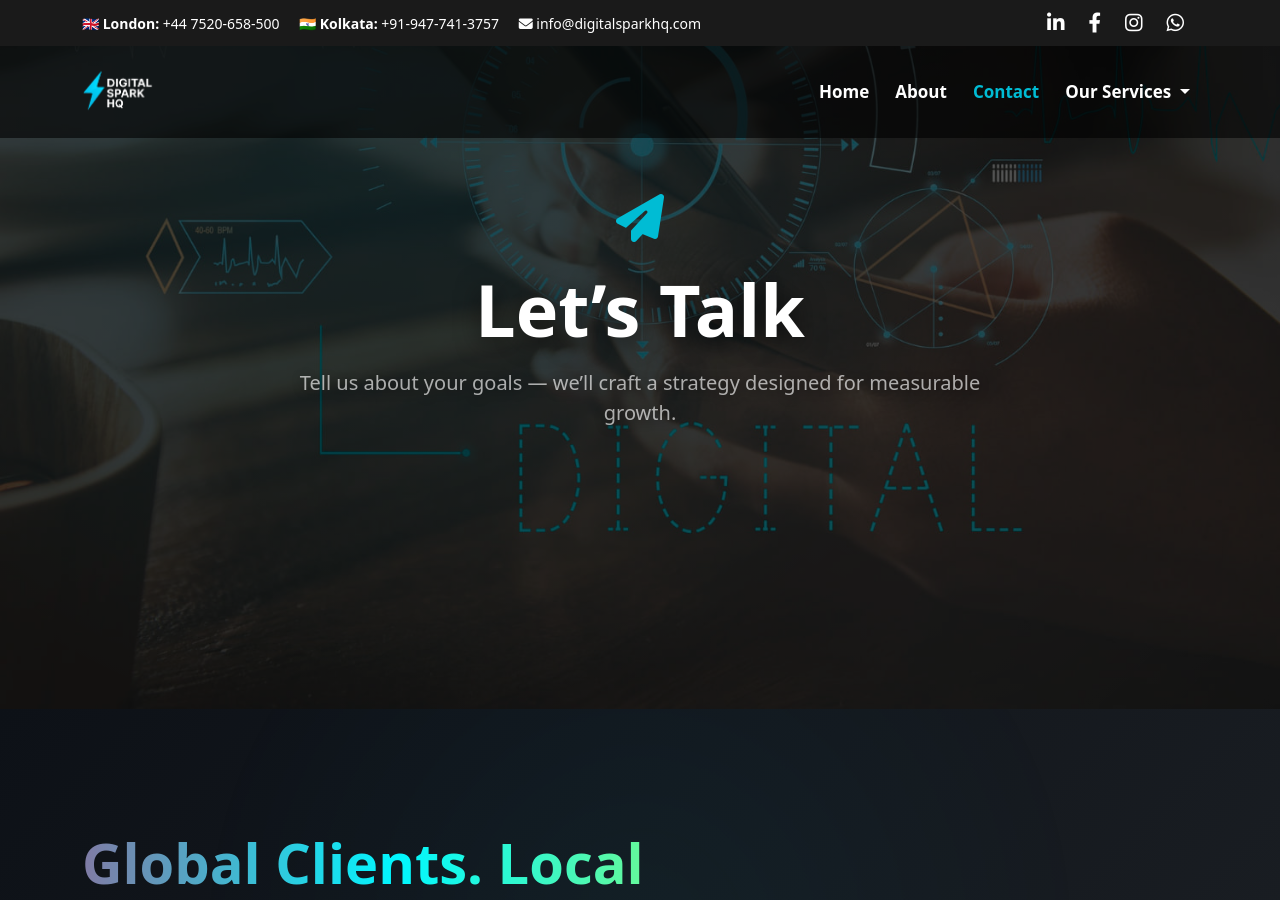
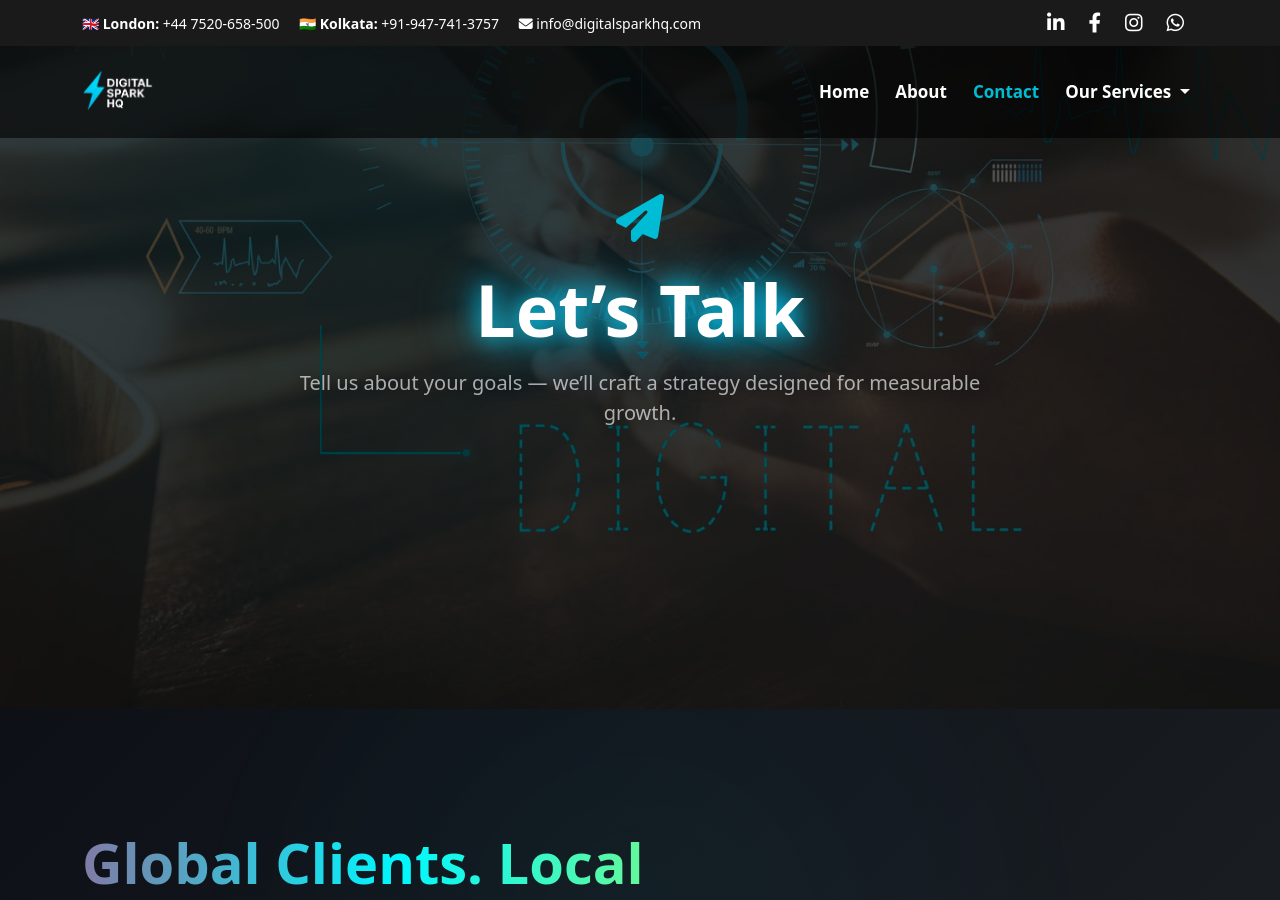
Before and after one commit to Iambiswajit-C/digitalsparkhq, a Jekyll site: the page built from contact.md, in a window 1280 px wide and 900 px high, scrolled down 191 px. Built offline with Jekyll 4.4.1, drawn with Linux system fonts in a browser that asks for light colours.

Commit message:
Update style.css

```diff
--- a/assets/css/style.css
+++ b/assets/css/style.css
@@ -675,6 +675,25 @@
   overflow-x: hidden;
 }
 
+/* Hero text fade-in + slide-up + glow */
+.contact-hero-text {
+  opacity: 0;
+  transform: translateY(30px);
+  transition: opacity 1.5s ease, transform 1.5s ease, text-shadow 1.5s ease;
+  text-shadow: none;
+  position: relative;
+  z-index: 2;
+}
+
+.contact-hero-text.show {
+  opacity: 1;
+  transform: translateY(0);
+  text-shadow: 0 0 15px rgba(0, 212, 255, 0.7),
+               0 0 30px rgba(0, 212, 255, 0.4),
+               0 0 45px rgba(0, 212, 255, 0.2);
+  animation: heroGlow 4s ease-in-out infinite;
+}
+
 @keyframes heroGlow {
   0%, 100% {
     text-shadow: 0 0 15px rgba(0, 212, 255, 0.7),
```
